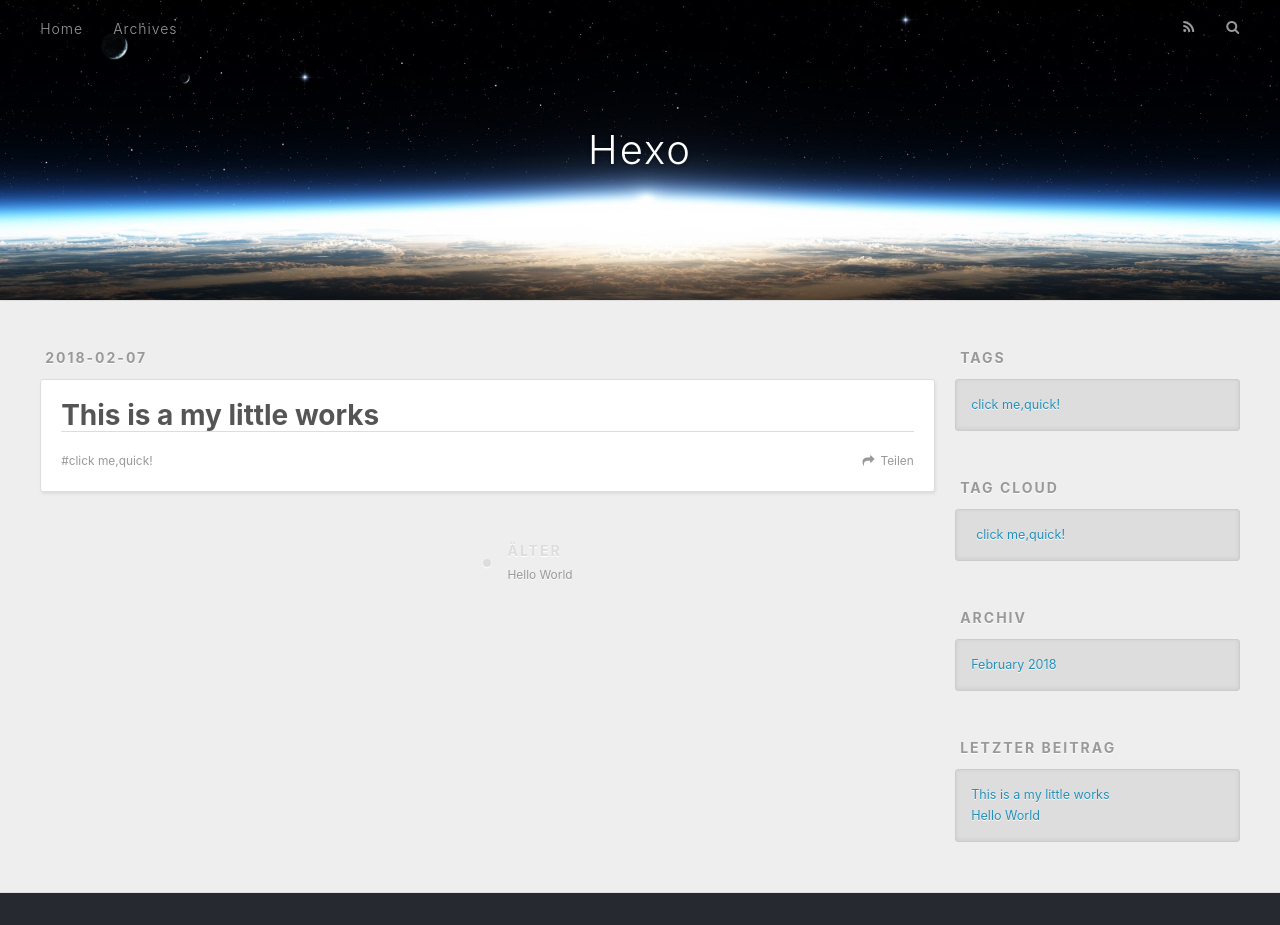
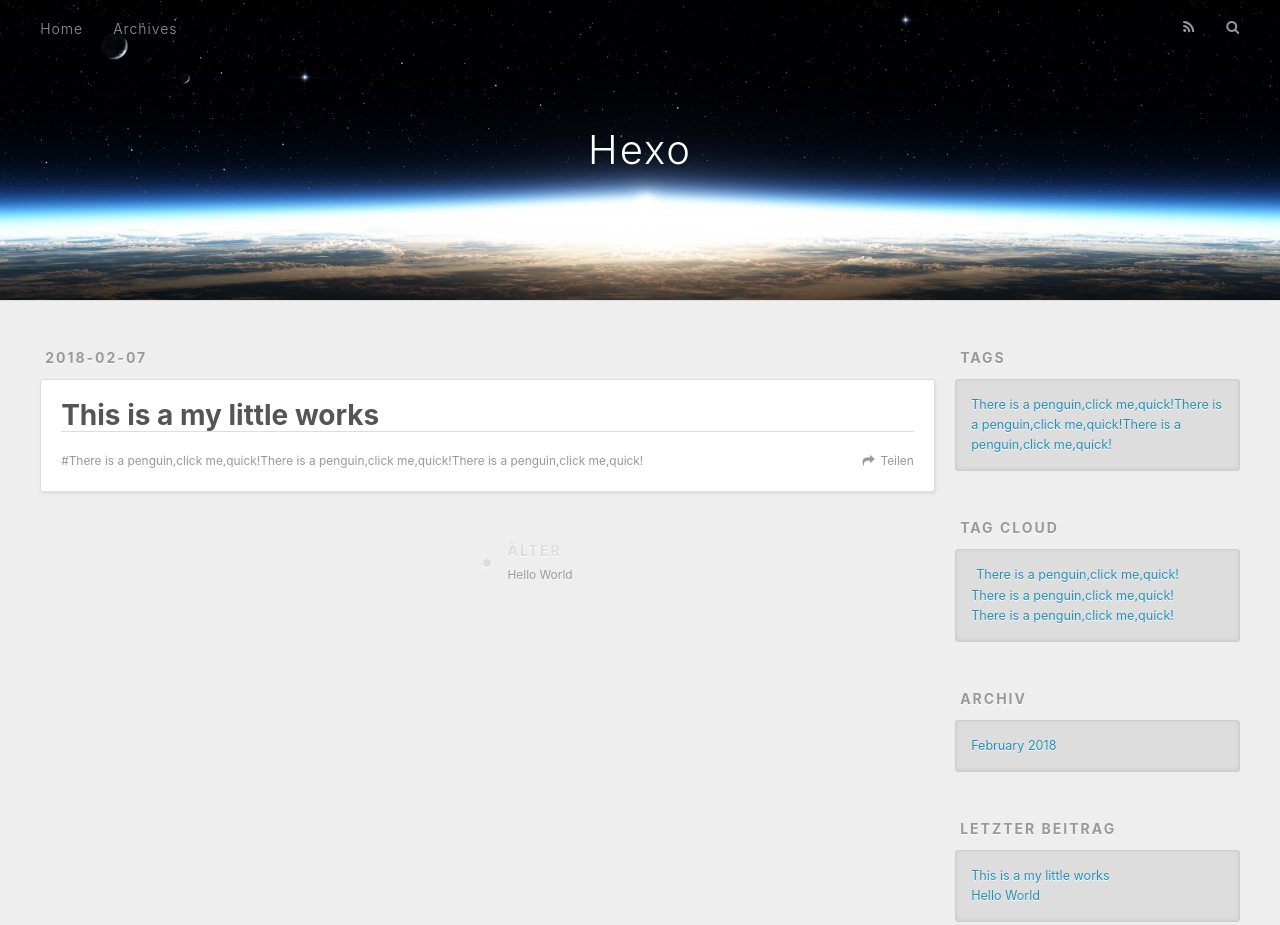
Before and after one commit to JustCallMeW/JustCallMeW.github.io, a plain HTML site: page 2018/02/07/This-is-mine/index.html in a window 1280 px wide. Shown: the top 925 px of the page. Drawn offline with nearby package versions, Linux system fonts and the light colour scheme.

Commit message:
Site updated: 2018-02-08 17:09:10

```diff
--- a/2018/02/07/This-is-mine/index.html
+++ b/2018/02/07/This-is-mine/index.html
@@ -7,12 +7,12 @@
 
   <title>This is a my little works | Hexo</title>
   <meta name="viewport" content="width=device-width, initial-scale=1, maximum-scale=1">
-  <meta name="keywords" content="&lt;a href=&quot;QQ企鹅.html&quot;&gt;click me,quick!&lt;&#x2F;a&gt;">
+  <meta name="keywords" content="&lt;a href=&quot;QQ企鹅.html&quot;&gt;There is a penguin,click me,quick!&lt;&#x2F;a&gt;&lt;a href=&quot;漫天雪花.html&quot;&gt;There is a penguin,click me,quick!&lt;&#x2F;a&gt;&lt;a href=&quot;雨滴下落.html&quot;&gt;There is a penguin,click me,quick!&lt;&#x2F;a&gt;">
 <meta property="og:type" content="article">
 <meta property="og:title" content="This is a my little works">
 <meta property="og:url" content="http://yoursite.com/2018/02/07/This-is-mine/index.html">
 <meta property="og:site_name" content="Hexo">
-<meta property="og:updated_time" content="2018-02-08T05:09:59.048Z">
+<meta property="og:updated_time" content="2018-02-08T09:09:04.704Z">
 <meta name="twitter:card" content="summary">
 <meta name="twitter:title" content="This is a my little works">
 
@@ -90,7 +90,7 @@
       <a data-url="http://yoursite.com/2018/02/07/This-is-mine/" data-id="cjde1h1ol0000i8nnfnwtiadm" class="article-share-link">Teilen</a>
 
 
-  <ul class="article-tag-list"><li class="article-tag-list-item"><a class="article-tag-list-link" href="/tags/a-href-QQ企鹅-html-click-me-quick-a/"><a href="QQ企鹅.html">click me,quick!</a></a></li></ul>
+  <ul class="article-tag-list"><li class="article-tag-list-item"><a class="article-tag-list-link" href="/tags/a-href-QQ企鹅-html-There-is-a-penguin-click-me-quick-a-a-href-漫天雪花-html-There-is-a-penguin-click-me-quick-a-a-href-雨滴下落-html-There-is-a-penguin-click-me-quick-a/"><a href="QQ企鹅.html">There is a penguin,click me,quick!</a><a href="漫天雪花.html">There is a penguin,click me,quick!</a><a href="雨滴下落.html">There is a penguin,click me,quick!</a></a></li></ul>
 
     </footer>
   </div>
@@ -120,7 +120,7 @@
   <div class="widget-wrap">
     <h3 class="widget-title">Tags</h3>
     <div class="widget">
-      <ul class="tag-list"><li class="tag-list-item"><a class="tag-list-link" href="/tags/a-href-QQ企鹅-html-click-me-quick-a/"><a href="QQ企鹅.html">click me,quick!</a></a></li></ul>
+      <ul class="tag-list"><li class="tag-list-item"><a class="tag-list-link" href="/tags/a-href-QQ企鹅-html-There-is-a-penguin-click-me-quick-a-a-href-漫天雪花-html-There-is-a-penguin-click-me-quick-a-a-href-雨滴下落-html-There-is-a-penguin-click-me-quick-a/"><a href="QQ企鹅.html">There is a penguin,click me,quick!</a><a href="漫天雪花.html">There is a penguin,click me,quick!</a><a href="雨滴下落.html">There is a penguin,click me,quick!</a></a></li></ul>
     </div>
   </div>
 
@@ -130,7 +130,7 @@
   <div class="widget-wrap">
     <h3 class="widget-title">Tag Cloud</h3>
     <div class="widget tagcloud">
-      <a href="/tags/a-href-QQ企鹅-html-click-me-quick-a/" style="font-size: 10px;"><a href="QQ企鹅.html">click me,quick!</a></a>
+      <a href="/tags/a-href-QQ企鹅-html-There-is-a-penguin-click-me-quick-a-a-href-漫天雪花-html-There-is-a-penguin-click-me-quick-a-a-href-雨滴下落-html-There-is-a-penguin-click-me-quick-a/" style="font-size: 10px;"><a href="QQ企鹅.html">There is a penguin,click me,quick!</a><a href="漫天雪花.html">There is a penguin,click me,quick!</a><a href="雨滴下落.html">There is a penguin,click me,quick!</a></a>
     </div>
   </div>
 
```
Also changed, not shown: 2018/02/07/hello-world/index.html (+2 -2 lines), archives/2018/02/index.html (+2 -2 lines), archives/2018/index.html (+2 -2 lines), archives/index.html (+2 -2 lines), index.html (+3 -3 lines), tags/a-href-QQ企鹅-html-There-is-a-penguin-click-me-quick-a-a-href-漫天雪花-html-There-is-a-penguin-click-me-quick-a-a-href-雨滴下落-html-There-is-a-penguin-click-me-quick-a/index.html (renamed from tags/a-href-QQ企鹅-html-click-me-quick-a/index.html, +4 -4 lines).
